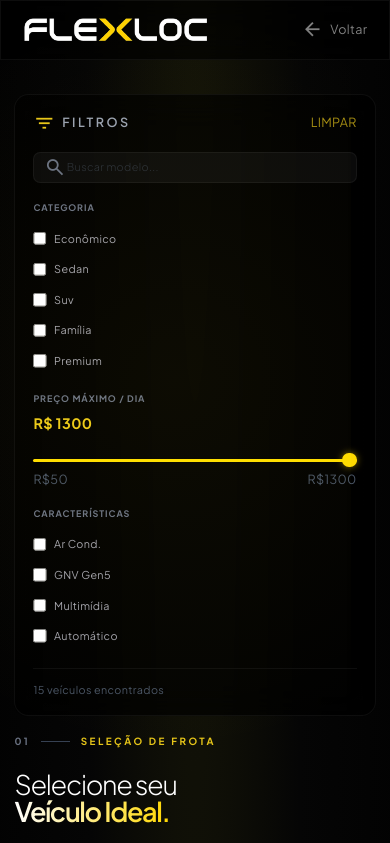
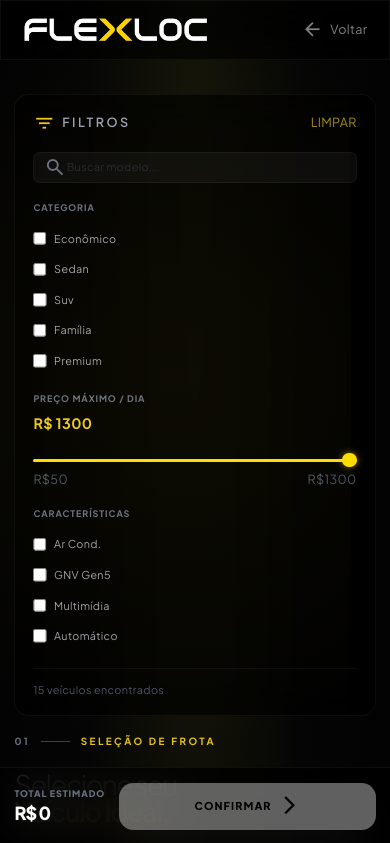
Before and after one commit to herlansoares2001-cpu/flexloc---aluguel-de-carros, a React (Vite) app: page /book in a window 390 px wide. Shown: the top 843 px of the page. Built offline with nearby package versions, Linux system fonts and the light colour scheme.

Commit message:
atualizações

```diff
--- a/index.html
+++ b/index.html
@@ -15,7 +15,7 @@
     <meta property="og:type" content="website" />
     <meta property="og:title" content="FlexLoc — Aluguel de Carros Inteligente" />
     <meta property="og:description" content="Aluguel de carros sem burocracia, com aprovação rápida e veículos econômicos com GNV. Ideal para motoristas de aplicativo e uso pessoal." />
-    <meta property="og:image" content="/images/hero.png" />
+    <meta property="og:image" content="https://flexloc.com.br/images/hero.png" />
     <meta property="og:url" content="https://flexloc.com.br" />
 
     <!-- Performance: Preconnect & DNS Prefetch -->
--- a/src/hooks/useRentalCalendar.ts
+++ b/src/hooks/useRentalCalendar.ts
@@ -2,6 +2,7 @@ import { useEffect, useRef, useState } from 'react';
 import flatpickr from 'flatpickr';
 import { Portuguese } from 'flatpickr/dist/l10n/pt.js';
 import { validateRental } from '../utils/rentalValidation';
+import { toLocalMidnight } from '../utils/dateUtils';
 
 export function useRentalCalendar(plan: 'motorista' | 'pf', defaultStart = '', defaultEnd = '') {
   const dateStartRef = useRef<HTMLInputElement>(null);
@@ -25,6 +26,24 @@ export function useRentalCalendar(plan: 'motorista' | 'pf', defaultStart = '', d
   useEffect(() => {
     dateStartValue.current = dateStart;
     dateEndValue.current = dateEnd;
+
+    // Ensure flatpickr is in sync with state (e.g. from URL params or programmatic changes)
+    if (fpStart.current && dateStart) {
+      const currentSelected = fpStart.current.selectedDates[0];
+      const stateDate = toLocalMidnight(dateStart);
+      if (stateDate && (!currentSelected || currentSelected.getTime() !== stateDate.getTime())) {
+        fpStart.current.setDate(stateDate, false);
+      }
+    }
+
+    if (fpEnd.current && dateEnd) {
+      const currentSelected = fpEnd.current.selectedDates[0];
+      const stateDate = toLocalMidnight(dateEnd);
+      if (stateDate && (!currentSelected || currentSelected.getTime() !== stateDate.getTime())) {
+        fpEnd.current.setDate(stateDate, false);
+      }
+    }
+
     if (fpStart.current) fpStart.current.redraw();
     if (fpEnd.current) fpEnd.current.redraw();
   }, [dateStart, dateEnd]);
@@ -147,7 +166,7 @@ export function useRentalCalendar(plan: 'motorista' | 'pf', defaultStart = '', d
             return date.getDay() === 0;
           }
         ],
-        defaultDate: defaultStart ? new Date(defaultStart + 'T12:00:00') : undefined,
+        defaultDate: toLocalMidnight(defaultStart) || undefined,
         onChange: (selectedDates) => {
           if (selectedDates.length > 0) {
             const d = selectedDates[0];
@@ -159,8 +178,8 @@ export function useRentalCalendar(plan: 'motorista' | 'pf', defaultStart = '', d
         },
         onDayCreate: (dObj, dStr, fp, dayElem: any) => {
           dayElem.classList.add('transition-all', 'duration-300');
-          const start = dateStartValue.current ? new Date(dateStartValue.current + 'T12:00:00') : null;
-          const end = dateEndValue.current ? new Date(dateEndValue.current + 'T12:00:00') : null;
+          const start = toLocalMidnight(dateStartValue.current);
+          const end = toLocalMidnight(dateEndValue.current);
 
           if (start && end && dayElem.dateObj) {
             const currentTime = dayElem.dateObj.getTime();
@@ -194,7 +213,7 @@ export function useRentalCalendar(plan: 'motorista' | 'pf', defaultStart = '', d
             return date.getDay() === 0;
           }
         ],
-        defaultDate: defaultEnd ? new Date(defaultEnd + 'T12:00:00') : undefined,
+        defaultDate: toLocalMidnight(defaultEnd) || undefined,
         onChange: (selectedDates) => {
           if (selectedDates.length > 0) {
             const d = selectedDates[0];
@@ -212,8 +231,8 @@ export function useRentalCalendar(plan: 'motorista' | 'pf', defaultStart = '', d
         },
         onDayCreate: (dObj, dStr, fp, dayElem: any) => {
           dayElem.classList.add('transition-all', 'duration-300');
-          const start = dateStartValue.current ? new Date(dateStartValue.current + 'T12:00:00') : null;
-          const end = dateEndValue.current ? new Date(dateEndValue.current + 'T12:00:00') : null;
+          const start = toLocalMidnight(dateStartValue.current);
+          const end = toLocalMidnight(dateEndValue.current);
 
           if (start && end && dayElem.dateObj) {
             const currentTime = dayElem.dateObj.getTime();
@@ -272,8 +291,9 @@ export function useRentalCalendar(plan: 'motorista' | 'pf', defaultStart = '', d
   };
 
   const totalDays = dateStart && dateEnd
-    ? Math.round((new Date(dateEnd + 'T12:00:00').getTime() - new Date(dateStart + 'T12:00:00').getTime()) / 86400000)
+    ? Math.round(((toLocalMidnight(dateEnd)?.getTime() || 0) - (toLocalMidnight(dateStart)?.getTime() || 0)) / 86400000)
     : 0;
+
 
   return {
     dateStartRef,
--- a/src/index.css
+++ b/src/index.css
@@ -663,3 +663,13 @@ span.flatpickr-weekday {
 .flatpickr-prev-month:hover svg, .flatpickr-next-month:hover svg {
   fill: white !important;
 }
+
+.safe-area-bottom {
+    padding-bottom: calc(1rem + env(safe-area-inset-bottom)) !important;
+}
+
+@supports (padding-bottom: env(safe-area-inset-bottom)) {
+    .safe-area-bottom {
+        padding-bottom: calc(1rem + env(safe-area-inset-bottom)) !important;
+    }
+}
--- a/src/pages/Book.tsx
+++ b/src/pages/Book.tsx
@@ -2,6 +2,7 @@ import { useEffect, useState, useMemo } from 'react';
 import { Link, useSearchParams } from 'react-router-dom';
 import { CARS } from '../constants';
 import { useRentalCalendar } from '../hooks/useRentalCalendar';
+import { toLocalMidnight } from '../utils/dateUtils';
 
 const ALL_CARS = CARS;
 
@@ -36,6 +37,18 @@ export default function Book() {
   const [isLocationOpen, setIsLocationOpen] = useState(false);
   const [isTimeStartOpen, setIsTimeStartOpen] = useState(false);
   const [isTimeEndOpen, setIsTimeEndOpen] = useState(false);
+
+  // Click Outside Logic
+  useEffect(() => {
+    const handleClickOutside = (e: MouseEvent) => {
+      const target = e.target as HTMLElement;
+      if (!target.closest('#location-wrapper')) setIsLocationOpen(false);
+      if (!target.closest('#time-start-wrapper')) setIsTimeStartOpen(false);
+      if (!target.closest('#time-end-wrapper')) setIsTimeEndOpen(false);
+    };
+    document.addEventListener('mousedown', handleClickOutside);
+    return () => document.removeEventListener('mousedown', handleClickOutside);
+  }, []);
 
   const {
     dateStartRef,
@@ -187,8 +200,8 @@ export default function Book() {
     const planName = plan === 'motorista' ? 'Motorista de App' : 'Pessoa Física';
     const franchiseName = mileageFranchise === 'k3' ? '3.000km/mês' : mileageFranchise === 'k6' ? '6.000km/mês' : 'KM Livre/mês';
 
-    const formattedStart = dateStart ? new Date(dateStart + 'T12:00:00').toLocaleDateString('pt-BR') : '';
-    const formattedEnd = dateEnd ? new Date(dateEnd + 'T12:00:00').toLocaleDateString('pt-BR') : '';
+    const formattedStart = dateStart ? toLocalMidnight(dateStart)?.toLocaleDateString('pt-BR') : '';
+    const formattedEnd = dateEnd ? toLocalMidnight(dateEnd)?.toLocaleDateString('pt-BR') : '';
 
     const message = `Olá! Gostaria de confirmar uma reserva:
 
@@ -426,7 +439,7 @@ Aguardo retorno para finalizar!`;
 
               <div className="space-y-4">
                 <label htmlFor="location-btn" className="text-[10px] font-bold text-gray-400 uppercase tracking-[0.2em] ml-1">Local de Retirada</label>
-                <div className="relative">
+                <div className="relative" id="location-wrapper">
                   <div className="absolute inset-y-0 left-3 flex items-center pointer-events-none z-10 text-primary/70">
                     <span className="material-symbols-outlined text-[18px]">location_on</span>
                   </div>
@@ -489,7 +502,7 @@ Aguardo retorno para finalizar!`;
                 </div>
                 <div className="space-y-2 relative">
                   <label htmlFor="time-start-btn" className="text-[10px] font-bold text-gray-400 uppercase tracking-[0.2em] ml-1">Hora</label>
-                  <div className="relative group">
+                  <div className="relative group" id="time-start-wrapper">
                     <div className="absolute inset-y-0 left-3 flex items-center pointer-events-none text-gray-500 transition-colors group-hover:text-primary">
                       <span className="material-symbols-outlined text-[16px]">schedule</span>
                     </div>
@@ -531,7 +544,7 @@ Aguardo retorno para finalizar!`;
                 </div>
                 <div className="space-y-2 relative">
                   <label htmlFor="time-end-btn" className="text-[10px] font-bold text-gray-400 uppercase tracking-[0.2em] ml-1">Hora</label>
-                  <div className="relative group">
+                  <div className="relative group" id="time-end-wrapper">
                     <div className="absolute inset-y-0 left-3 flex items-center pointer-events-none text-gray-500 transition-colors group-hover:text-primary">
                       <span className="material-symbols-outlined text-[16px]">schedule</span>
                     </div>
@@ -652,7 +665,8 @@ Aguardo retorno para finalizar!`;
                   <p className="text-yellow-500 text-xs font-bold text-center mt-2 p-3 bg-yellow-500/10 rounded-xl border border-yellow-500/20">{warning}</p>
                 )}
 
-                <button onClick={handleConfirm} className="btn-confirm w-full py-3 rounded-xl flex items-center justify-center gap-2 active:scale-95 text-xs">
+                 <button onClick={handleConfirm} disabled={!!error || !dateStart || !dateEnd}
+                   className={`btn-confirm w-full py-3 rounded-xl flex items-center justify-center gap-2 active:scale-95 text-xs transition-all ${!!error || !dateStart || !dateEnd ? 'opacity-50 grayscale cursor-not-allowed' : ''}`}>
                   <span>Confirmar Reserva</span>
                   <span className="material-symbols-outlined text-[18px]">arrow_forward</span>
                 </button>
@@ -661,6 +675,21 @@ Aguardo retorno para finalizar!`;
           </aside>
         </div>
       </main>
+
+      {/* MOBILE STICKY CTA */}
+      <div className="lg:hidden fixed bottom-0 left-0 right-0 z-[60] p-4 bg-black/80 backdrop-blur-xl border-t border-white/5 safe-area-bottom">
+        <div className="flex items-center justify-between gap-4 max-w-lg mx-auto">
+          <div className="flex flex-col">
+            <span className="text-[10px] font-black text-gray-500 uppercase tracking-widest">Total Estimado</span>
+            <span className="text-xl font-black text-white tracking-tighter">R$ {totals.total.toLocaleString('pt-BR')}</span>
+          </div>
+          <button onClick={handleConfirm} disabled={!!error || !dateStart || !dateEnd}
+            className={`flex-1 py-3.5 px-6 bg-primary text-black rounded-2xl text-xs font-black uppercase tracking-widest flex items-center justify-center gap-2 shadow-2xl shadow-primary/20 active:scale-95 transition-all ${!!error || !dateStart || !dateEnd ? 'opacity-50 grayscale cursor-not-allowed' : ''}`}>
+            Confirmar
+            <span className="material-symbols-outlined text-sm">arrow_forward_ios</span>
+          </button>
+        </div>
+      </div>
     </div>
   );
 }
--- /dev/null
+++ b/src/utils/dateUtils.ts
@@ -0,0 +1,29 @@
+/**
+ * Utility to get a Date object at local midnight from a 'YYYY-MM-DD' string.
+ * This avoids timezone shifts compared to parsing with 'T00:00:00'.
+ */
+export const toLocalMidnight = (dateStr: string): Date | null => {
+  if (!dateStr) return null;
+  const [year, month, day] = dateStr.split('-').map(Number);
+  if (isNaN(year) || isNaN(month) || isNaN(day)) return null;
+  return new Date(year, month - 1, day);
+};
+
+/**
+ * Formats a Date object to 'YYYY-MM-DD' string.
+ */
+export const formatDateToLink = (date: Date): string => {
+  const y = date.getFullYear();
+  const m = String(date.getMonth() + 1).padStart(2, '0');
+  const d = String(date.getDate()).padStart(2, '0');
+  return `${y}-${m}-${d}`;
+};
+
+/**
+ * Formats a 'YYYY-MM-DD' string or Date to Brazilian format 'DD/MM/YYYY'.
+ */
+export const formatBR = (date: string | Date): string => {
+  const d = typeof date === 'string' ? toLocalMidnight(date) : date;
+  if (!d) return '';
+  return d.toLocaleDateString('pt-BR');
+};
```
